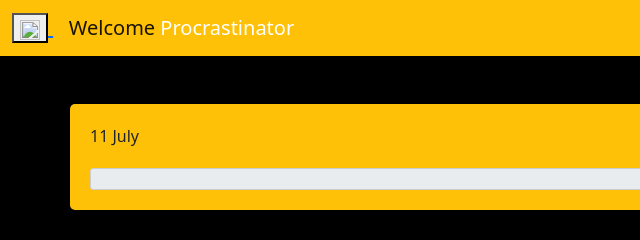
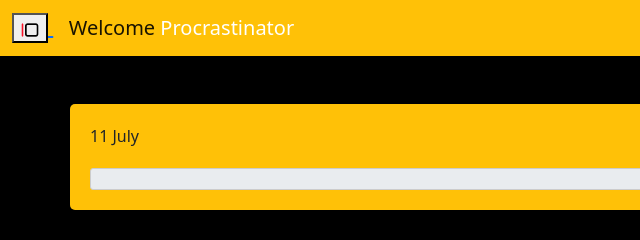
Before and after one commit to Ak4sh2523/ToDoList, a plain HTML site: page index.html in a window 1280 px wide. Shown: the full height of the page, 0-640 px from the left. Drawn offline with nearby package versions, Linux system fonts and the light colour scheme.

Commit message:
Update index.html

```diff
--- a/index.html
+++ b/index.html
@@ -14,7 +14,7 @@
             <div class="container-fluid">
                 <span class="navbar-brand mb-0 h1">
                     <a href="#" data-bs-toggle="offcanvas" data-bs-target="#offcanvasExample">
-                        <button><img id="side_bar_img" src="toDoList project\toDoList imgs\side-bar.png"></button>
+                        <button><img id="side_bar_img" src="toDoList imgs\side-bar.png"></button>
                     </a>
                     &nbsp;&nbsp; Welcome <span style="color: white;"> Procrastinator</span>
                 </span>
```
